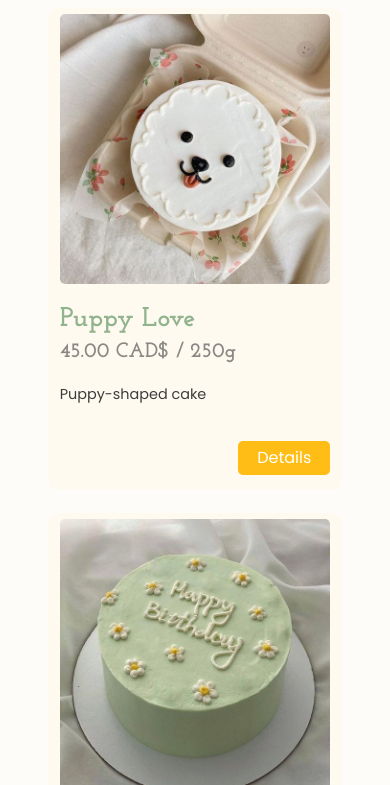
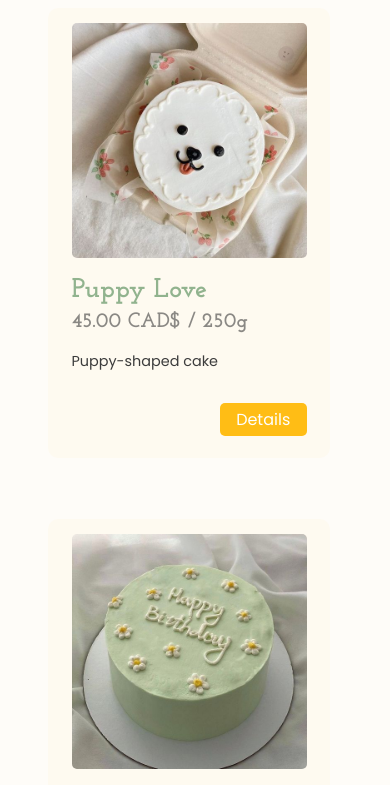
Before and after one commit to lerrlera/P02-Company, a plain HTML site: page product.html in a window 390 px wide. Shown: the part 200-985 px from the top of the page. Drawn offline with Linux system fonts and the light colour scheme.

Commit message:
Shop page
fixing stuff with grid

```diff
--- a/css/main.css
+++ b/css/main.css
@@ -419,6 +419,8 @@ h4.headings {
 }
 
 /* Styling for the product listing */
+
+
 .product-box {
   display: flex;
   flex-direction: column;
--- a/css/product.css
+++ b/css/product.css
@@ -28,26 +28,18 @@
 	max-width: 100%;
 	margin-top: 8%;
 }
-/*
+
 .product-box {
-	display: flex;
-	flex: 1 1 15em;
+
+  /*
+  flex-basis: calc(33.33% - 2%);
+  max-width: calc(33.33% - 2%); */
   border-radius: 10px;
   background-color: rgb(255, 189, 21,0.03);
-  padding: 2% 4%;
-  justify-content: center;
+  padding: 5% 8%;
   transition: background-color .25s linear;
   margin-bottom: 2rem;
-}*/
-
-.product-box {
-  flex-basis: calc(33.33% - 2.5%); /* Ensure each product takes up 1/3 of the available space */
-  max-width: calc(33.33% - 2.5%); /* Ensure each product takes up 1/3 of the available space */
-  border-radius: 10px;
-  background-color: rgb(255, 189, 21,0.03);
-  padding: 2% 4%;
-  transition: background-color .25s linear;
-  margin-bottom: 2rem;
+  width: 80%;
 }
 
 
@@ -80,12 +72,15 @@
 
 .product-img {
 	max-width: 100%;
+  align-items: center;
 }
 
 .product-grid {
-  display: flex;
+  display: grid;
   flex-wrap: wrap;
-  gap: 2%;
+  grid-template-columns: 1fr 1fr 1fr;
+  grid-gap: 3%;
+  margin-bottom: 5%;
 }
 
 .product-grid img {
@@ -95,9 +90,12 @@
 
 
 @media screen and (max-width: 80em) {
-  .product-box {
-    max-width: calc(50% - 2.5%);
-    flex-basis: calc(50% - 2.5%);
+
+
+  .product-grid {
+    grid-template-columns: 1fr 1fr;
+    grid-gap: 2%;
+    margin-bottom: 10%;
   }
 }
 
@@ -107,30 +105,36 @@
   	font-size: 2.2rem;
   }
 
+  .product-grid {
+      margin-bottom: 20%;
+  }
+
 }
 
 @media screen and (max-width: 45em) {
-  .product-box {
-    max-width: calc(100% - 2.5%);
-    flex-basis: calc(100% - 2.5%);
-    margin-bottom: 4%;
+
+  .product-grid {
+   grid-template-columns: 1fr;
+   grid-gap: 1%;
+   margin-bottom: 50%;
   }
+
+
+
 
   .product-banner {
   	height: 10vw;
   }
 
   .product-banner h1 {
-  	margin-top: 5%;
+  	margin-top: 11%;
+    margin-bottom: 5%;
   	font-size: 2.5rem;
   }
+
 
   .product-buttons {
     margin-bottom: 5%;
   }
 
-  .product-box {
-    margin-bottom: 8%;
-  }
-
 }
```
Also changed, not shown: product.html (+2 -1 lines), 1 other file.
